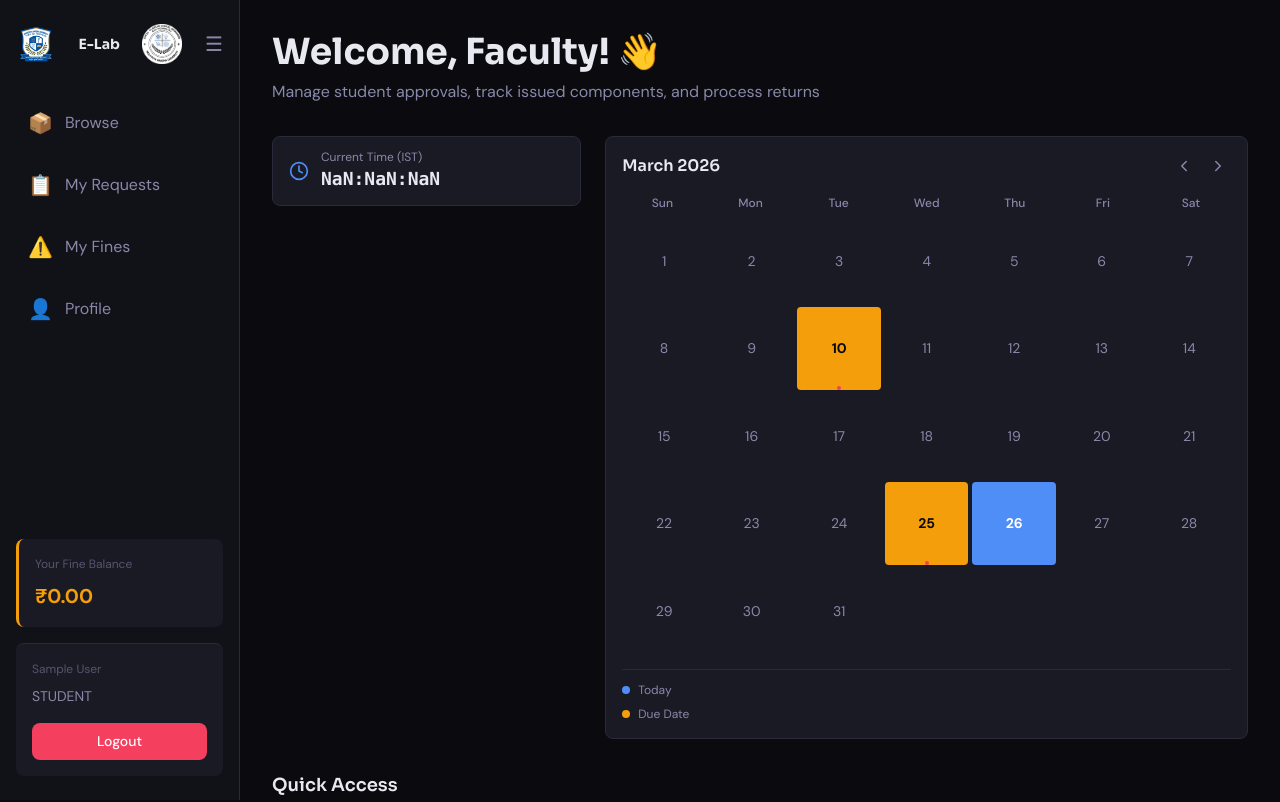
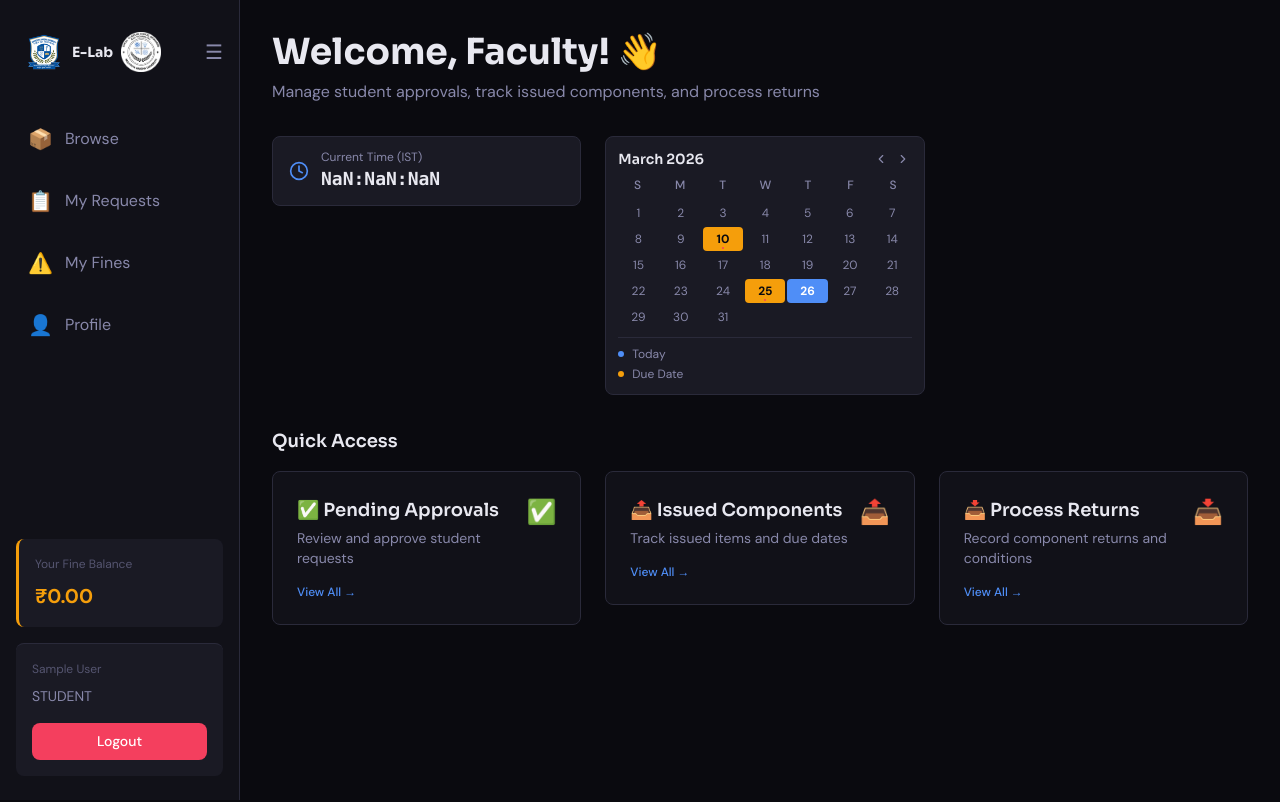
Before and after one commit to NirmalyaASinha/ElectronicLab, a Next.js app: page /faculty in a window 1280 px wide. Shown: the top 802 px of the page. Built offline with nearby package versions, Linux system fonts and the light colour scheme; no server answers; sample sign-in values are in the browser's storage.

Commit message:
Add E-Lab logo navigation, reduce calendar size, implement Browse Components with database fetching

```diff
--- a/src/app/(dashboard)/layout.tsx
+++ b/src/app/(dashboard)/layout.tsx
@@ -82,6 +82,29 @@ export default function DashboardLayout({
             gap: sidebarOpen ? '0.75rem' : '0',
           }}
         >
+          <button
+            onClick={() => {
+              const dashboardPath = role === 'STUDENT' ? '/student' : role === 'FACULTY' ? '/faculty' : '/admin';
+              router.push(dashboardPath);
+            }}
+            style={{
+              display: 'flex',
+              alignItems: 'center',
+              gap: sidebarOpen ? '0.5rem' : '0',
+              background: 'none',
+              border: 'none',
+              cursor: 'pointer',
+              padding: '0.5rem',
+              borderRadius: 'var(--radius)',
+              transition: 'all 0.2s ease',
+            }}
+            onMouseEnter={(e) => {
+              (e.currentTarget as HTMLElement).style.backgroundColor = 'var(--accent-glow)';
+            }}
+            onMouseLeave={(e) => {
+              (e.currentTarget as HTMLElement).style.backgroundColor = 'transparent';
+            }}
+          >
             {sidebarOpen && (
               <Image
                 src="/RRU.png"
@@ -113,6 +136,7 @@ export default function DashboardLayout({
                 style={{ objectFit: 'contain' }}
               />
             )}
+          </button>
           <button
             onClick={() => setSidebarOpen(!sidebarOpen)}
             style={{
--- a/src/app/(dashboard)/student/browse/page.tsx
+++ b/src/app/(dashboard)/student/browse/page.tsx
@@ -1,12 +1,180 @@
+'use client';
+
+import { useEffect, useState } from 'react';
+import { PageTransition, StaggerContainer, StaggerItem } from '@/components/dashboard/PageTransition';
+import { Search } from 'lucide-react';
+
+interface Component {
+  id: string;
+  name: string;
+  category: string;
+  description?: string;
+  modelNumber?: string;
+  quantityAvailable: number;
+  quantityTotal: number;
+  status: string;
+  imageUrl?: string;
+}
+
 export const dynamic = 'force-dynamic';
 
 export default function BrowseComponents() {
+  const [components, setComponents] = useState<Component[]>([]);
+  const [loading, setLoading] = useState(true);
+  const [search, setSearch] = useState('');
+  const [category, setCategory] = useState('');
+  const [categories, setCategories] = useState<string[]>([]);
+
+  useEffect(() => {
+    fetchComponents();
+  }, [search, category]);
+
+  const fetchComponents = async () => {
+    try {
+      setLoading(true);
+      const params = new URLSearchParams();
+      if (search) params.append('search', search);
+      if (category) params.append('category', category);
+
+      const res = await fetch(`/api/components?${params}`);
+      const data = await res.json();
+
+      if (data.data) {
+        setComponents(data.data);
+        // Extract unique categories
+        const uniqueCategories = [...new Set(data.data.map((c: Component) => c.category))];
+        setCategories(uniqueCategories as string[]);
+      }
+    } catch (error) {
+      console.error('Error fetching components:', error);
+    } finally {
+      setLoading(false);
+    }
+  };
+
+  const getStatusColor = (status: string) => {
+    switch (status) {
+      case 'AVAILABLE':
+        return 'bg-[var(--success)] text-[var(--bg-base)]';
+      case 'LOW_STOCK':
+        return 'bg-[var(--warning)] text-[var(--bg-base)]';
+      case 'OUT_OF_STOCK':
+        return 'bg-[var(--danger)] text-white';
+      default:
+        return 'bg-[var(--text-secondary)] text-white';
+    }
+  };
+
   return (
-    <div>
-      <h1 style={{ fontSize: '1.875rem', fontWeight: 700, marginBottom: '1.5rem' }}>
-        Browse Components
-      </h1>
-      <p style={{ color: 'var(--text-secondary)' }}>Component browsing coming soon...</p>
-    </div>
+    <PageTransition>
+      <div className="space-y-6">
+        <div>
+          <h1 className="text-4xl font-bold text-[var(--text-primary)] mb-2">
+            Browse Components 📦
+          </h1>
+          <p className="text-[var(--text-secondary)]">
+            Explore available electronics components in the lab
+          </p>
+        </div>
+
+        {/* Search and Filters */}
+        <div className="space-y-4 p-6 rounded-lg bg-[var(--bg-surface)] border border-[var(--border)]">
+          <div className="relative">
+            <Search className="absolute left-3 top-3 text-[var(--text-secondary)]" size={20} />
+            <input
+              type="text"
+              placeholder="Search by name or model number..."
+              value={search}
+              onChange={(e) => setSearch(e.target.value)}
+              className="w-full pl-10 pr-4 py-2 bg-[var(--bg-base)] border border-[var(--border)] rounded-lg text-[var(--text-primary)] placeholder-[var(--text-secondary)] focus:outline-none focus:border-[var(--accent)]"
+            />
+          </div>
+
+          <select
+            value={category}
+            onChange={(e) => setCategory(e.target.value)}
+            className="w-full px-4 py-2 bg-[var(--bg-base)] border border-[var(--border)] rounded-lg text-[var(--text-primary)] focus:outline-none focus:border-[var(--accent)]"
+          >
+            <option value="">All Categories</option>
+            {categories.map((cat) => (
+              <option key={cat} value={cat}>
+                {cat}
+              </option>
+            ))}
+          </select>
+        </div>
+
+        {/* Components Grid */}
+        {loading ? (
+          <div className="text-center py-12">
+            <p className="text-[var(--text-secondary)]">Loading components...</p>
+          </div>
+        ) : components.length === 0 ? (
+          <div className="text-center py-12">
+            <p className="text-[var(--text-secondary)]">No components found. Try adjusting your filters.</p>
+          </div>
+        ) : (
+          <StaggerContainer staggerDelay={0.05}>
+            <div className="grid grid-cols-1 md:grid-cols-2 lg:grid-cols-3 gap-6">
+              {components.map((component) => (
+                <StaggerItem key={component.id}>
+                  <div className="p-6 rounded-lg bg-[var(--bg-surface)] border border-[var(--border)] hover:border-[var(--accent)] transition-all duration-300 group cursor-pointer h-full flex flex-col">
+                    {/* Image placeholder */}
+                    <div className="w-full h-32 bg-[var(--bg-elevated)] rounded-lg mb-4 flex items-center justify-center group-hover:bg-[var(--accent-glow)] transition-colors">
+                      {component.imageUrl ? (
+                        <img
+                          src={component.imageUrl}
+                          alt={component.name}
+                          className="w-full h-full object-contain p-2"
+                        />
+                      ) : (
+                        <span className="text-4xl">📦</span>
+                      )}
+                    </div>
+
+                    {/* Content */}
+                    <h3 className="text-lg font-semibold text-[var(--text-primary)] mb-1 group-hover:text-[var(--accent)] transition-colors">
+                      {component.name}
+                    </h3>
+
+                    <p className="text-sm text-[var(--text-secondary)] mb-3 flex-grow">
+                      {component.description || 'No description available'}
+                    </p>
+
+                    {/* Details */}
+                    <div className="space-y-2 mb-4 text-sm">
+                      {component.modelNumber && (
+                        <p className="text-[var(--text-secondary)]">
+                          <span className="text-[var(--text-muted)]">Model:</span> {component.modelNumber}
+                        </p>
+                      )}
+                      <p className="text-[var(--text-secondary)]">
+                        <span className="text-[var(--text-muted)]">Category:</span> {component.category}
+                      </p>
+                      <p className="text-[var(--text-secondary)]">
+                        <span className="text-[var(--text-muted)]">Available:</span>{' '}
+                        <span className="font-semibold text-[var(--accent)]">
+                          {component.quantityAvailable}/{component.quantityTotal}
+                        </span>
+                      </p>
+                    </div>
+
+                    {/* Status Badge */}
+                    <div className="flex items-center justify-between">
+                      <span className={`px-3 py-1 rounded-full text-xs font-semibold ${getStatusColor(component.status)}`}>
+                        {component.status}
+                      </span>
+                      <button className="px-4 py-2 bg-[var(--accent)] text-white rounded-lg hover:bg-opacity-90 transition-all text-sm font-medium">
+                        Request
+                      </button>
+                    </div>
+                  </div>
+                </StaggerItem>
+              ))}
+            </div>
+          </StaggerContainer>
+        )}
+      </div>
+    </PageTransition>
   );
 }
--- a/src/components/dashboard/MiniCalendar.tsx
+++ b/src/components/dashboard/MiniCalendar.tsx
@@ -65,41 +65,41 @@ export function MiniCalendar({ dueDates = [] }: MiniCalendarProps) {
   if (!mounted) return null;
 
   return (
-    <div className="rounded-lg bg-[var(--bg-elevated)] border border-[var(--border)] p-4">
-      <div className="flex items-center justify-between mb-4">
-        <h3 className="font-semibold text-[var(--text-primary)]">{monthName}</h3>
-        <div className="flex gap-2">
+    <div className="rounded-lg bg-[var(--bg-elevated)] border border-[var(--border)] p-3 max-w-xs">
+      <div className="flex items-center justify-between mb-2">
+        <h3 className="font-semibold text-[var(--text-primary)] text-sm">{monthName}</h3>
+        <div className="flex gap-1">
           <button
             onClick={prevMonth}
-            className="p-1 hover:bg-[var(--bg-surface)] rounded transition-colors"
+            className="p-0.5 hover:bg-[var(--bg-surface)] rounded transition-colors text-xs"
             aria-label="Previous month"
           >
-            <ChevronLeft size={18} className="text-[var(--text-secondary)]" />
+            <ChevronLeft size={14} className="text-[var(--text-secondary)]" />
           </button>
           <button
             onClick={nextMonth}
-            className="p-1 hover:bg-[var(--bg-surface)] rounded transition-colors"
+            className="p-0.5 hover:bg-[var(--bg-surface)] rounded transition-colors text-xs"
             aria-label="Next month"
           >
-            <ChevronRight size={18} className="text-[var(--text-secondary)]" />
+            <ChevronRight size={14} className="text-[var(--text-secondary)]" />
           </button>
         </div>
       </div>
 
-      <div className="grid grid-cols-7 gap-2 text-center mb-2">
-        {['Sun', 'Mon', 'Tue', 'Wed', 'Thu', 'Fri', 'Sat'].map((day) => (
+      <div className="grid grid-cols-7 gap-1 text-center mb-2">
+        {['S', 'M', 'T', 'W', 'T', 'F', 'S'].map((day) => (
           <div key={day} className="text-xs font-medium text-[var(--text-secondary)]">
             {day}
           </div>
         ))}
       </div>
 
-      <div className="grid grid-cols-7 gap-1">
+      <div className="grid grid-cols-7 gap-0.5">
         {days.map((day, index) => (
           <motion.div
             key={index}
             whileHover={day ? { scale: 1.05 } : {}}
-            className={`aspect-square flex items-center justify-center text-sm rounded relative group ${
+            className={`h-6 flex items-center justify-center text-xs rounded relative group ${
               day === null
                 ? ''
                 : isToday(day)
@@ -111,20 +111,20 @@ export function MiniCalendar({ dueDates = [] }: MiniCalendarProps) {
           >
             {day}
             {day && isDueDate(day) && !isToday(day) && (
-              <div className="absolute bottom-0 w-1 h-1 bg-[var(--danger)] rounded-full" />
+              <div className="absolute bottom-0.5 w-0.5 h-0.5 bg-[var(--danger)] rounded-full" />
             )}
           </motion.div>
         ))}
       </div>
 
-      <div className="mt-4 pt-3 border-t border-[var(--border)] text-xs space-y-2">
+      <div className="mt-2 pt-2 border-t border-[var(--border)] text-xs space-y-1">
         <div className="flex items-center gap-2">
-          <div className="w-2 h-2 rounded-full bg-[var(--accent)]" />
-          <span className="text-[var(--text-secondary)]">Today</span>
+          <div className="w-1.5 h-1.5 rounded-full bg-[var(--accent)]" />
+          <span className="text-[var(--text-secondary)] text-xs">Today</span>
         </div>
         <div className="flex items-center gap-2">
-          <div className="w-2 h-2 rounded-full bg-[var(--warning)]" />
-          <span className="text-[var(--text-secondary)]">Due Date</span>
+          <div className="w-1.5 h-1.5 rounded-full bg-[var(--warning)]" />
+          <span className="text-[var(--text-secondary)] text-xs">Due Date</span>
         </div>
       </div>
     </div>
```
Lines whose indentation alone changed are shown as unchanged.
